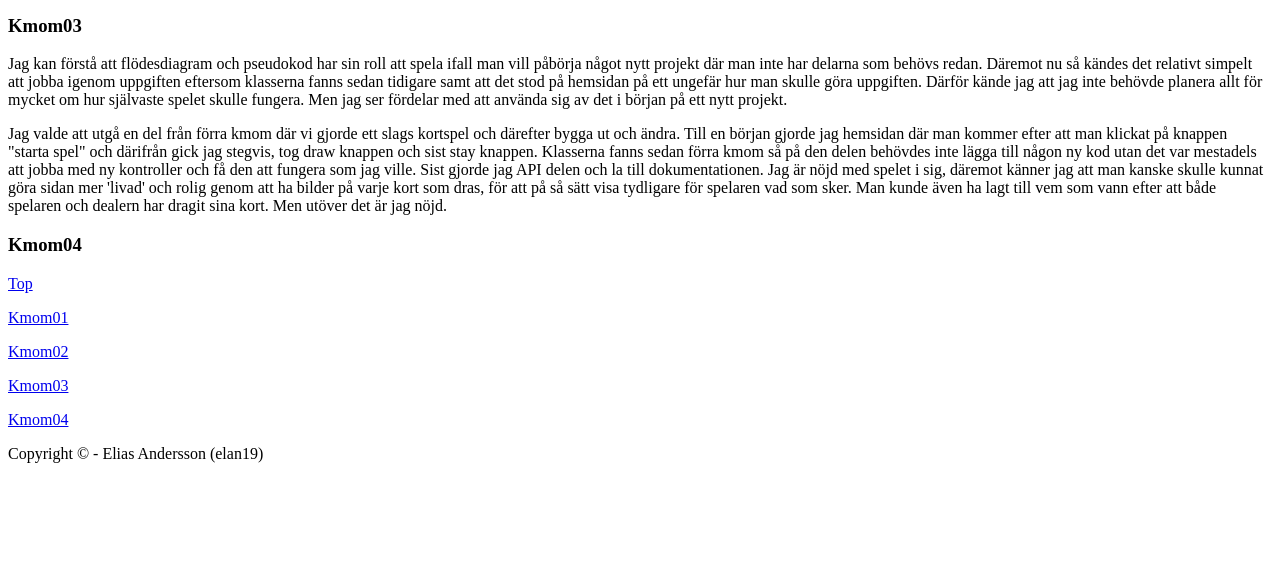
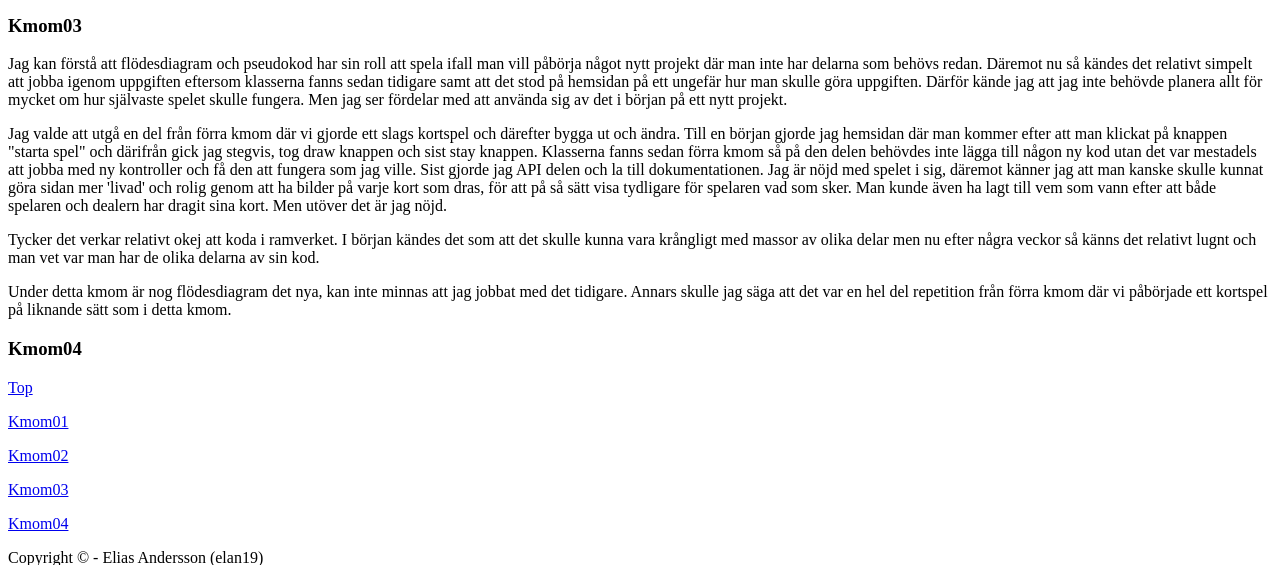
Before and after one commit to elan19/mvc, a Symfony app: template templates/report.html.twig in a window 1280 px wide. Shown: the part 952-1517 px from the top of the page. Before the commit the page ends 1415 px from the top, so only its background shows below. Run offline with Twig, Linux system fonts and the light colour scheme; the template is opened without the code that fills it, so the values that code supplies are empty; some libraries are stand-ins or nearby versions.

Commit message:
Klar för inlämning

```diff
--- a/templates/report.html.twig
+++ b/templates/report.html.twig
@@ -73,6 +73,14 @@
             kort som dras, för att på så sätt visa tydligare för spelaren vad som sker. Man kunde även ha lagt till vem som vann
             efter att både spelaren och dealern har dragit sina kort. Men utöver det är jag nöjd.
         </p>
+        <p>
+            Tycker det verkar relativt okej att koda i ramverket. I början kändes det som att det skulle kunna vara krångligt med massor av olika delar
+            men nu efter några veckor så känns det relativt lugnt och man vet var man har de olika delarna av sin kod.
+        </p>
+        <p>
+            Under detta kmom är nog flödesdiagram det nya, kan inte minnas att jag jobbat med det tidigare. Annars skulle jag säga att det var en hel del
+            repetition från förra kmom där vi påbörjade ett kortspel på liknande sätt som i detta kmom.
+        </p>
         <h3 id="kmom04">Kmom04</h3>
         <p></p>
     </div>
```
